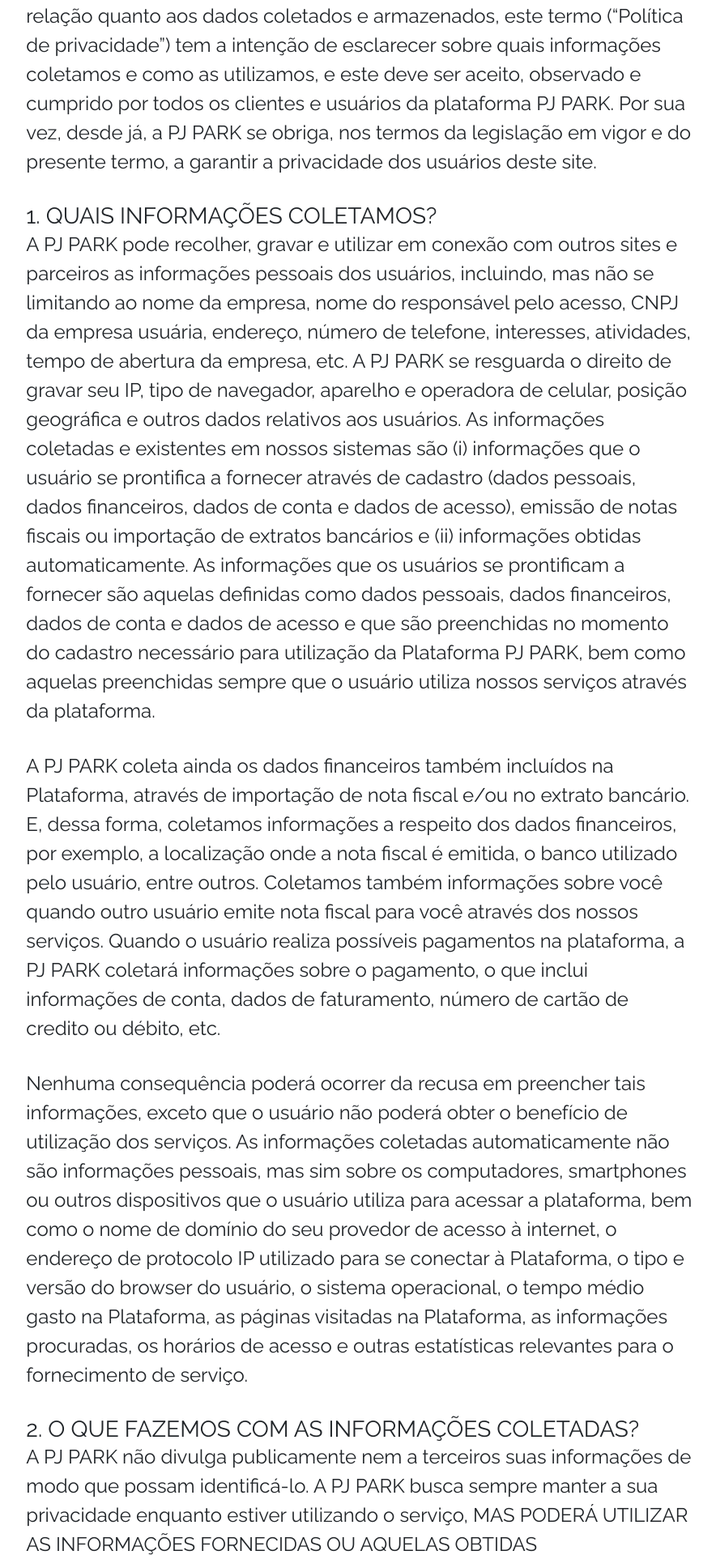
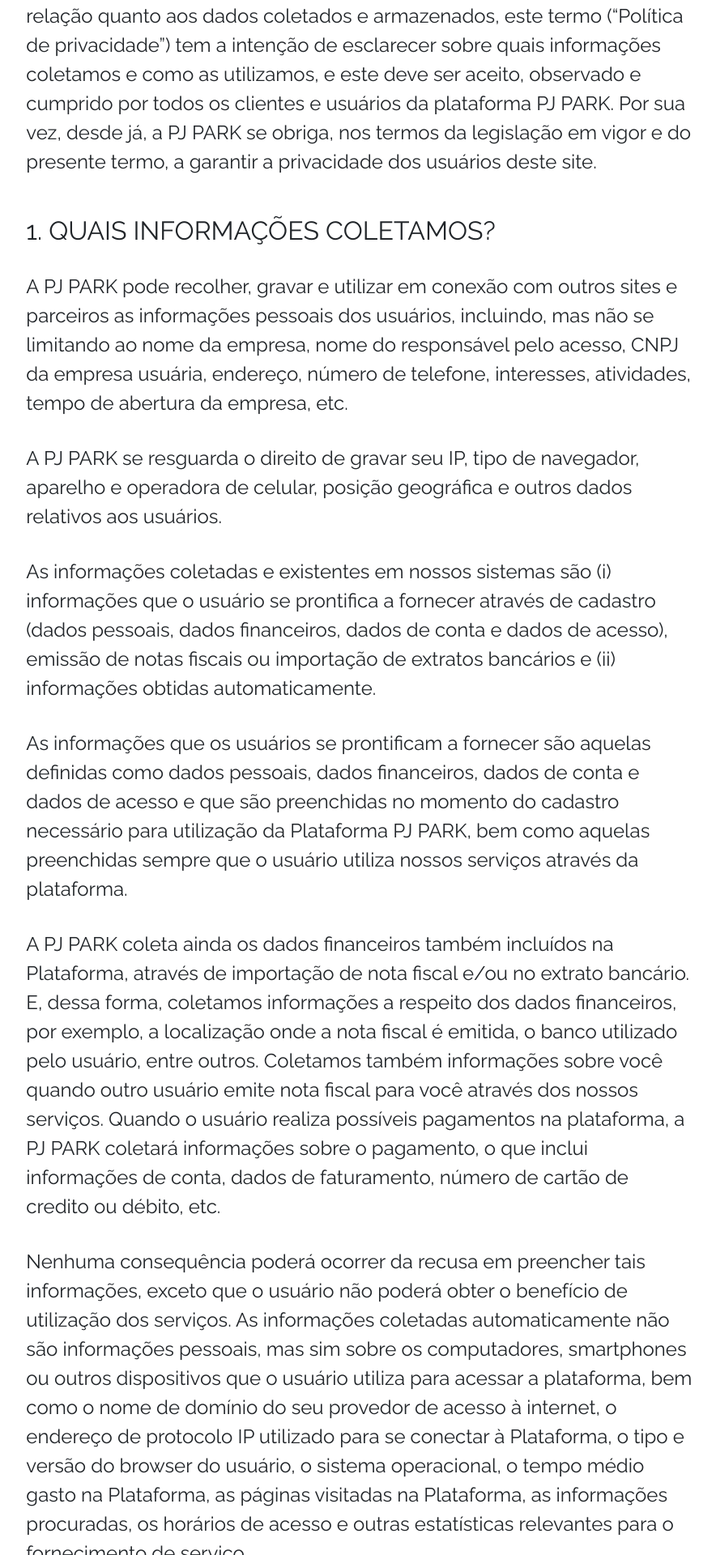
Before and after one commit to dakoctba/pjpark.github.io, a Jekyll site: the page built from politica-de-privacidade.md, in a window 1280 px wide. Shown: the part 314-2234 px from the top of the page at 81% size, without its empty margins (196-1080 px from the left). Built offline with Jekyll 4.4.1, drawn with Linux system fonts in a browser that asks for light colours; some of the changed text lies outside the part shown.

Commit message:
style: post

```diff
--- a/_sass/_post.scss
+++ b/_sass/_post.scss
@@ -16,4 +16,8 @@
       }
     }
   }
+
+  h2 {
+    margin: 2rem 0;
+  }
 }
--- a/politica-de-privacidade.md
+++ b/politica-de-privacidade.md
@@ -6,11 +6,14 @@
 
 A PJ PARK tem como prioridade a manutenção de uma relação de confiança e no intuito de tornar claras as questões de privacidade da relação quanto aos dados coletados e armazenados, este termo (“Política de privacidade”) tem a intenção de esclarecer sobre quais informações coletamos e como as utilizamos, e este deve ser aceito, observado e cumprido por todos os clientes e usuários da plataforma PJ PARK. Por sua vez, desde já, a PJ PARK se obriga, nos termos da legislação em vigor e do presente termo, a garantir a privacidade dos usuários deste site.
 
-### 1. QUAIS INFORMAÇÕES COLETAMOS?
+## 1. QUAIS INFORMAÇÕES COLETAMOS?
 
 A PJ PARK pode recolher, gravar e utilizar em conexão com outros sites e parceiros as informações pessoais dos usuários, incluindo, mas não se limitando ao nome da empresa, nome do responsável pelo acesso, CNPJ da empresa usuária, endereço, número de telefone, interesses, atividades, tempo de abertura da empresa, etc.
+
 A PJ PARK se resguarda o direito de gravar seu IP, tipo de navegador, aparelho e operadora de celular, posição geográfica e outros dados relativos aos usuários.
+
 As informações coletadas e existentes em nossos sistemas são (i) informações que o usuário se prontifica a fornecer através de cadastro (dados pessoais, dados financeiros, dados de conta e dados de acesso), emissão de notas fiscais ou importação de extratos bancários e (ii) informações obtidas automaticamente.
+
 As informações que os usuários se prontificam a fornecer são aquelas definidas como dados pessoais, dados financeiros, dados de conta e dados de acesso e que são preenchidas no momento do cadastro necessário para utilização da Plataforma PJ PARK, bem como aquelas preenchidas sempre que o usuário utiliza nossos serviços através da plataforma.
 
 A PJ PARK coleta ainda os dados financeiros também incluídos na Plataforma, através de importação de nota fiscal e/ou no extrato bancário. E, dessa forma, coletamos informações a respeito dos dados financeiros, por exemplo, a localização onde a nota fiscal é emitida, o banco utilizado pelo usuário, entre outros. Coletamos também informações sobre você quando outro usuário emite nota fiscal para você através dos nossos serviços.
@@ -19,7 +22,7 @@
 Nenhuma consequência poderá ocorrer da recusa em preencher tais informações, exceto que o usuário não poderá obter o benefício de utilização dos serviços.
 As informações coletadas automaticamente não são informações pessoais, mas sim sobre os computadores, smartphones ou outros dispositivos que o usuário utiliza para acessar a plataforma, bem como o nome de domínio do seu provedor de acesso à internet, o endereço de protocolo IP utilizado para se conectar à Plataforma, o tipo e versão do browser do usuário, o sistema operacional, o tempo médio gasto na Plataforma, as páginas visitadas na Plataforma, as informações procuradas, os horários de acesso e outras estatísticas relevantes para o fornecimento de serviço.
 
-### 2. O QUE FAZEMOS COM AS INFORMAÇÕES COLETADAS?
+## 2. O QUE FAZEMOS COM AS INFORMAÇÕES COLETADAS?
 
 A PJ PARK não divulga publicamente nem a terceiros suas informações de modo que possam identificá-lo. A PJ PARK busca sempre manter a sua privacidade enquanto estiver utilizando o serviço, MAS PODERÁ UTILIZAR AS INFORMAÇÕES FORNECIDAS OU AQUELAS OBTIDAS AUTOMATICAMENTE DE FORMA AGREGADA NO INTUITO DE REALIZAR ANÁLISES, ESTUDOS, MELHORIAS DO SISTEMA OU POR FORÇA DE ORDEM JUDICIAL.
 
@@ -32,17 +35,19 @@
 A PJ PARK PODERÁ OFERECER SERVIÇOS PERSONALIZADOS, CONDUZIR PESQUISAS E TESTAR RECURSOS EM DESENVOLVIMENTO.
 
 ALÉM DISSO, A PJ PARK USA AS INFORMAÇÕES PARA OFERECER SERVIÇOS DE CONTABILIDADE PARA EMPRESAS A QUEM SÃO EMITIDAS AS NOTAS FISCAIS DIRETAMENTE NA PLATAFORMA. O USUÁRIO AUTORIZA DESDE JÁ QUE A PJ PARK ACESSE DADOS DOS DESTINATÁRIOS DAS NOTAS FISCAIS EMITIDAS, NO INTUITO DE POSSIBILITAR A OFERTA DE SERVIÇOS PJ PARK.
+
 AS INFORMAÇÕES NÃO SERÃO DIVULGADAS, VENDIDAS OU ALUGADAS PARA QUALQUER ORGANIZAÇÃO OU ENTIDADE, TAMPOUCO COM ELAS SERÁ FEITA PERMUTA SEM ANTES COMUNICAR AO USUÁRIO E OBTER SEU CONSENTIMENTO EXPRESSO, COM EXCEÇÃO DE INFORMAÇÕES EXIGIDAS POR LEIS OU POR ORDEM JUDICIAL.
 
 Os “cookies” depositados nas máquinas dos usuários não coleta informações identificadoras do Usuário, mas apresenta informações de forma global e são necessários para aperfeiçoar a navegação na plataforma. A PJ PARK contabiliza os números de visitas em seu site e em todas as suas páginas subjacentes, inclusive mediante utilização de cookies, de forma a melhorar a qualidade dos serviços prestados.
 
 AS ANÁLISES ESTATÍSTICAS E GENÉRICAS SOBRE O COMPORTAMENTO DOS USUÁRIOS PODERÃO SER PARTILHADAS, MAS O USUÁRIO NUNCA SERÁ INDIVIDUALMENTE IDENTIFICADO.
 AO PREENCHER O FORMULÁRIO E FORNECER AS INFORMAÇÕES À PJ PARK, O USUÁRIO DECLARA QUE PERMITE O PROCESSAMENTO DE DADOS PESSOAIS CONFORME ESTABELECIDO NESTE TERMO.
+
 Na plataforma pode conter links a outros web sites. E a presente declaração de privacidade não abrange os referidos sites, não podendo a PJ PARK ser responsabilizada pelas práticas de privacidade de outros sites.
 
 A PJ PARK reserva-se o direito de alterar a presente política a qualquer tempo, informando o usuário no prazo de 30 (trinta) dias antes do início de sua vigência para que o usuário tome ciência e expresse nova concordância. CASO O USUÁRIO NÃO CONCORDE COM A NOVA POLÍTICA, DEVE INFORMAR TÃO LOGO TOME CIÊNCIA DA ALTERAÇÃO, DE MODO A VIABILIZAR UMA REGULAR RESCISÃO CONTRATUAL ENTRE A EMPRESA E O USUÁRIO, OBSERVADOS SEMPRE O CONTRATO DE PRESTAÇÃO DE SERVIÇOS E A POLÍTICA DE ARMAZENAMENTO DE INFORMAÇÕES VIGENTES NO PRESENTE MOMENTO.
 
-### 3. DO ARMAZENAMENTO E EXCLUSÃO DAS INFORMAÇÕES E DADOS PESSOAIS
+## 3. DO ARMAZENAMENTO E EXCLUSÃO DAS INFORMAÇÕES E DADOS PESSOAIS
 
 O usuário poderá ter acesso às suas informações pessoais que inclui no momento do cadastro e às informações que incluiu na plataforma através do acesso à plataforma.
 
@@ -54,7 +59,7 @@
 
 Caso o usuário tenha qualquer dúvida quanto à presente política de privacidade, poderá entrar em contato com a PJ PARK através da plataforma ou atendimento online junto ao site https://pjpark.com.br.
 
-### 4. DEFINIÇÕES
+## 4. DEFINIÇÕES
 
 4.1. PJ PARK – Quando mencionamos “PJ PARK” no presente termos, o usuário deve ter ciência que referimo-nos à empresa PJ PARK LTDA. (CNPJ 36.489.120/0001-41), a qual é empresa desenvolvera da Plataforma PJ PARK e detentora de todo e qualquer direito relacionado a ela.
 
```
